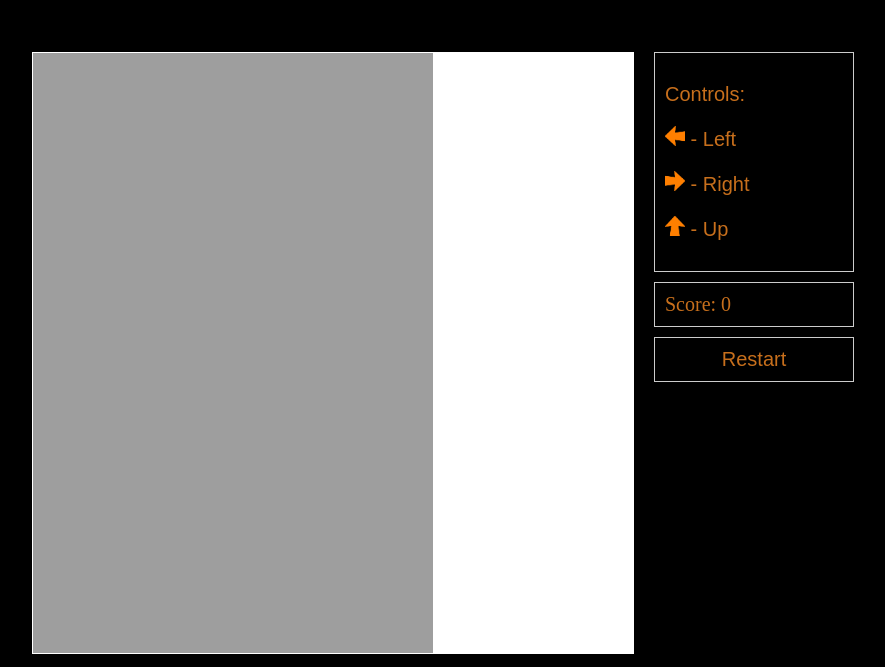
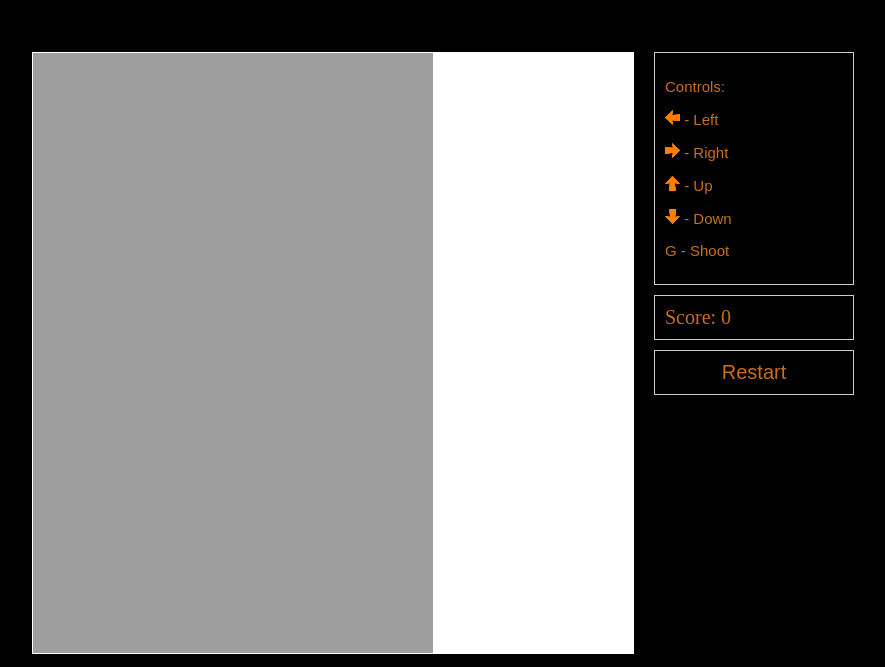
Before and after one commit to SanneJ84/canvas-game, a plain HTML site: page index.html in a window 1280 px wide. Shown: the part 133-800 px from the top of the page, without its empty margins (197-1082 px from the left). Drawn offline with Linux system fonts and the light colour scheme.

Commit message:
html update

```diff
--- a/index.html
+++ b/index.html
@@ -19,6 +19,8 @@
                     <p><img src="assets/arrow_left.png" alt="left"> - Left</p>
                     <p><img src="assets/arrow_right.png" alt="right"> - Right</p>
                     <p><img src="assets/arrow_up.png" alt="up"> - Up</p>
+                    <p><img src="assets/arrow_down.png" alt="down"> - Down</p>
+                    <p> G - Shoot</p>
                 </div>
                 <div id="score">Score: 0</div>
                 <button id="restartButton">Restart</button>
--- a/styles.css
+++ b/styles.css
@@ -55,10 +55,10 @@ h1 {
 
 p {
     font-family: 'orbitron', sans-serif;
-    font-size: 20px;
+    font-size: 15px;
 }
 
 img {
-    width: 20px;
-    height: 20px;
+    width: 15px;
+    height: 15px;
 }
```
